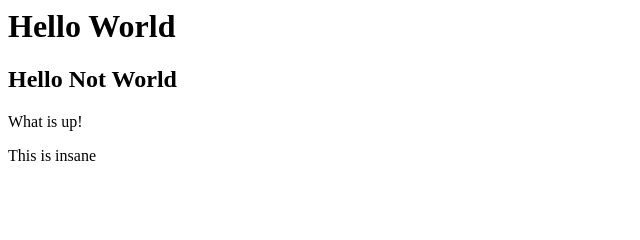
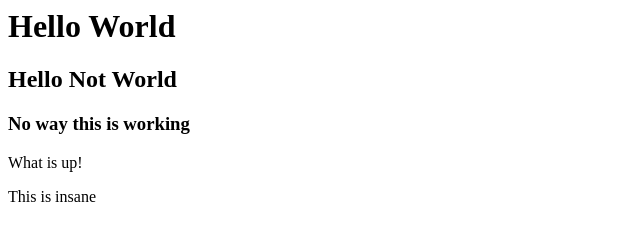
Before and after one commit to LionelSeh/LionelSeh.github.io, a plain HTML site: page index2.html in a window 1280 px wide. Shown: the whole page, without its empty margins (0-640 px from the left). Drawn offline with Linux system fonts and the light colour scheme.

Commit message:
Update index2.html

```diff
--- a/index2.html
+++ b/index2.html
@@ -5,6 +5,7 @@
     <body>
         <h1>Hello World</h1>
         <h2>Hello Not World</h2>
+        <h3>No way this is working</h3>
         <p>What is up!</p>
         <p>This is insane</p>
     </body>
```
